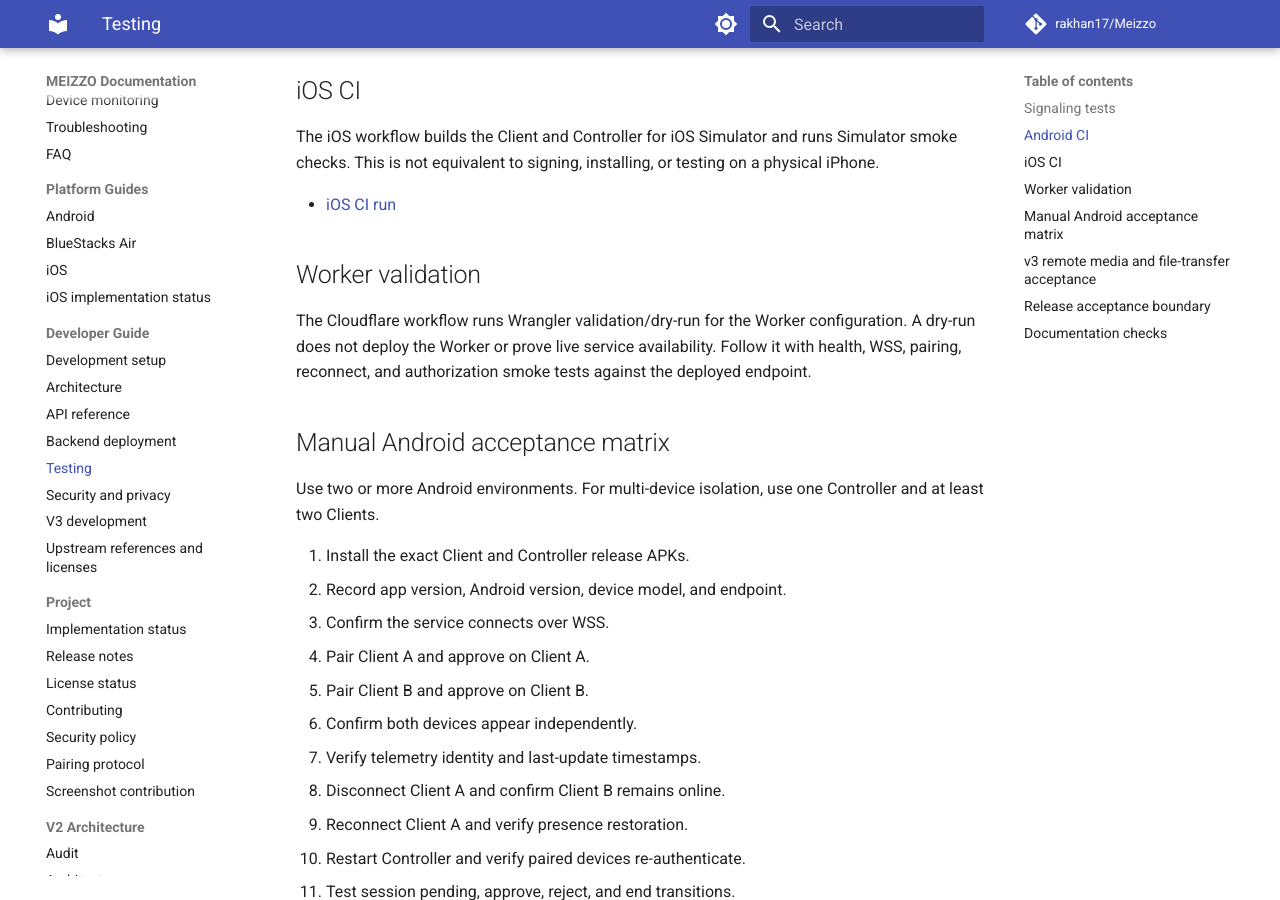
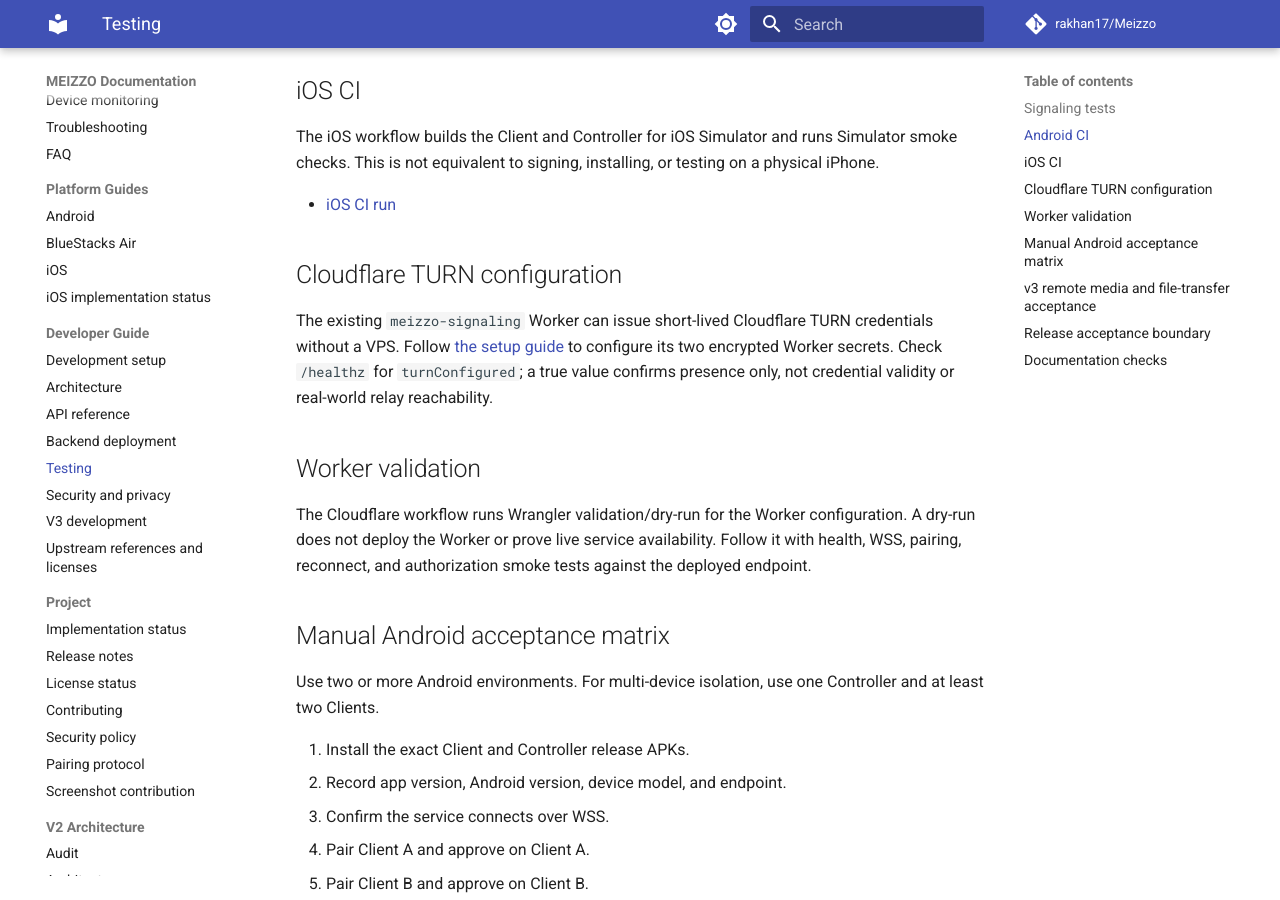
Before and after one commit to rakhan17/Meizzo, an MkDocs documentation site: the page built from docs/testing.md, in a window 1280 px wide and 900 px high, scrolled down 798 px. Built offline with MkDocs 1.6.1 and Material for MkDocs 9.7.7, drawn with Linux system fonts in a browser that asks for light colours; comment, search, counter and statistics services are not loaded.

Commit message:
Document Cloudflare TURN setup in test guide

```diff
--- a/docs/testing.md
+++ b/docs/testing.md
@@ -36,6 +36,10 @@ Simulator smoke checks. This is not equivalent to signing, installing, or
 testing on a physical iPhone.
 
 - [iOS CI run](https://github.com/rakhan17/Meizzo/actions/runs/42946246991)
+
+## Cloudflare TURN configuration
+
+The existing `meizzo-signaling` Worker can issue short-lived Cloudflare TURN credentials without a VPS. Follow [the setup guide](cloudflare-turn-setup.md) to configure its two encrypted Worker secrets. Check `/healthz` for `turnConfigured`; a true value confirms presence only, not credential validity or real-world relay reachability.
 
 ## Worker validation
 
```
